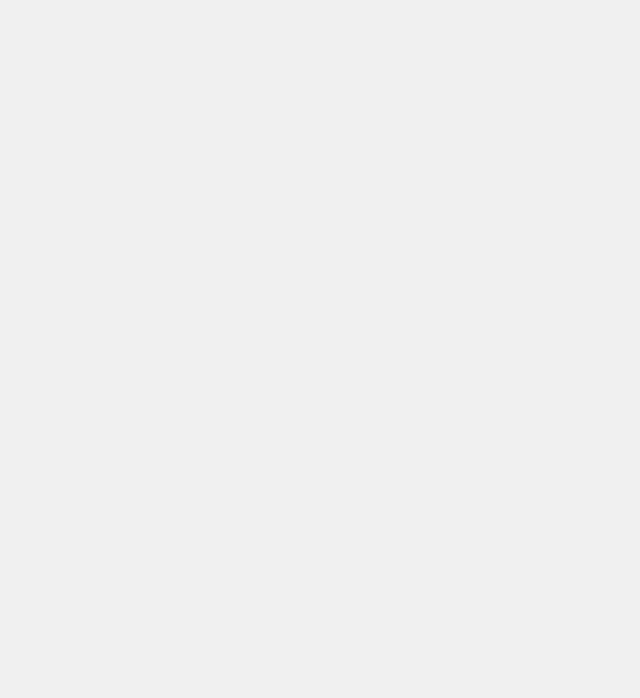
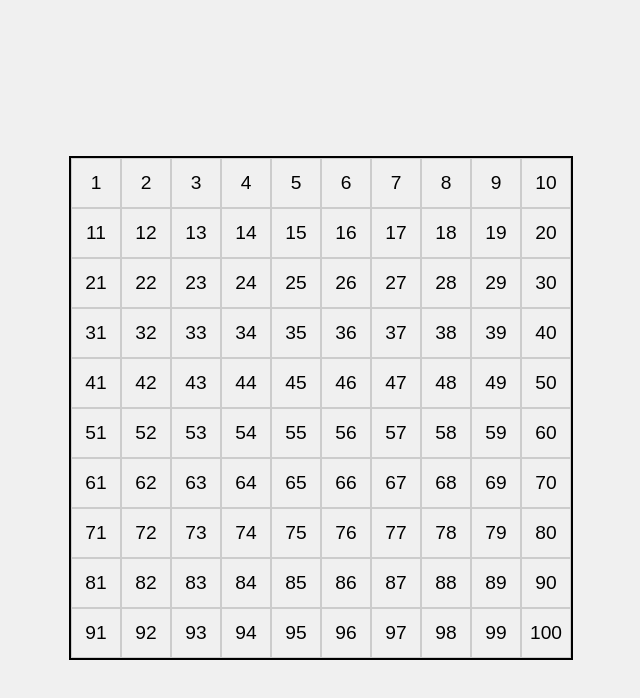
Before and after one commit to digishgabhawala/ai-experiments, a plain HTML site: page static/index.html in a window 1280 px wide. Both pictures are taken after a click on the button "Play". Shown: the whole page, without its empty margins (319-959 px from the left). Drawn offline with Linux system fonts and the light colour scheme.

Commit message:
feat(game): implement game board (MVP1-S2)

```diff
--- a/static/index.html
+++ b/static/index.html
@@ -13,7 +13,7 @@
             <button id="play-button">Play</button>
         </div>
         <div id="game-screen" class="hidden">
-            <!-- Game board and controls will go here -->
+            <div id="game-board"></div>
         </div>
     </div>
     <script src="script.js"></script>
--- a/static/script.js
+++ b/static/script.js
@@ -2,9 +2,21 @@ document.addEventListener('DOMContentLoaded', () => {
     const welcomeScreen = document.getElementById('welcome-screen');
     const gameScreen = document.getElementById('game-screen');
     const playButton = document.getElementById('play-button');
+    const gameBoard = document.getElementById('game-board');
+
+    function createBoard() {
+        for (let i = 1; i <= 100; i++) {
+            const square = document.createElement('div');
+            square.classList.add('square');
+            square.textContent = i;
+            gameBoard.appendChild(square);
+        }
+    }
 
     playButton.addEventListener('click', () => {
         welcomeScreen.classList.add('hidden');
         gameScreen.classList.remove('hidden');
     });
+
+    createBoard();
 });
--- a/static/style.css
+++ b/static/style.css
@@ -14,3 +14,19 @@ body {
 .hidden {
     display: none;
 }
+
+#game-board {
+    display: grid;
+    grid-template-columns: repeat(10, 1fr);
+    width: 500px;
+    height: 500px;
+    border: 2px solid black;
+}
+
+.square {
+    border: 1px solid #ccc;
+    display: flex;
+    justify-content: center;
+    align-items: center;
+    font-size: 1.2em;
+}
```
Also changed, not shown: lowlevel.txt, 1 other file.
